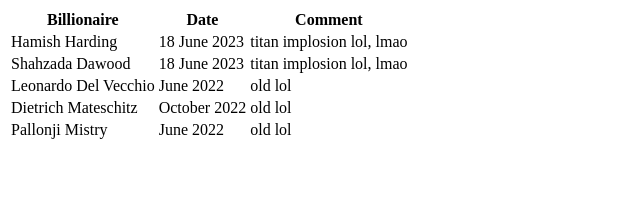
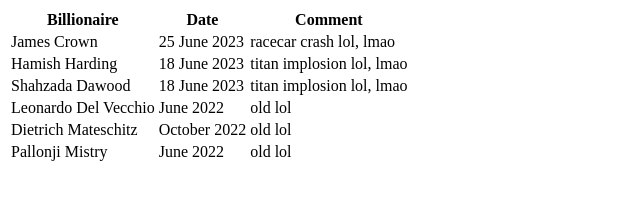
Before and after one commit to PatrickDattilio/deadbillionaires.lol, a plain HTML site: page index.html in a window 1280 px wide. Shown: the whole page, without its empty margins (0-640 px from the left). Drawn offline with Linux system fonts and the light colour scheme.

Commit message:
Update index.html

```diff
--- a/index.html
+++ b/index.html
@@ -4,6 +4,11 @@
       <th>Billionaire</th>
       <th>Date</th>
       <th>Comment</th>
+    </tr>
+    <tr>
+      <td>James Crown</td>
+      <td>25 June 2023</td>
+      <td>racecar crash lol, lmao</td>
     </tr>
     <tr>
       <td>Hamish Harding</td>
```
